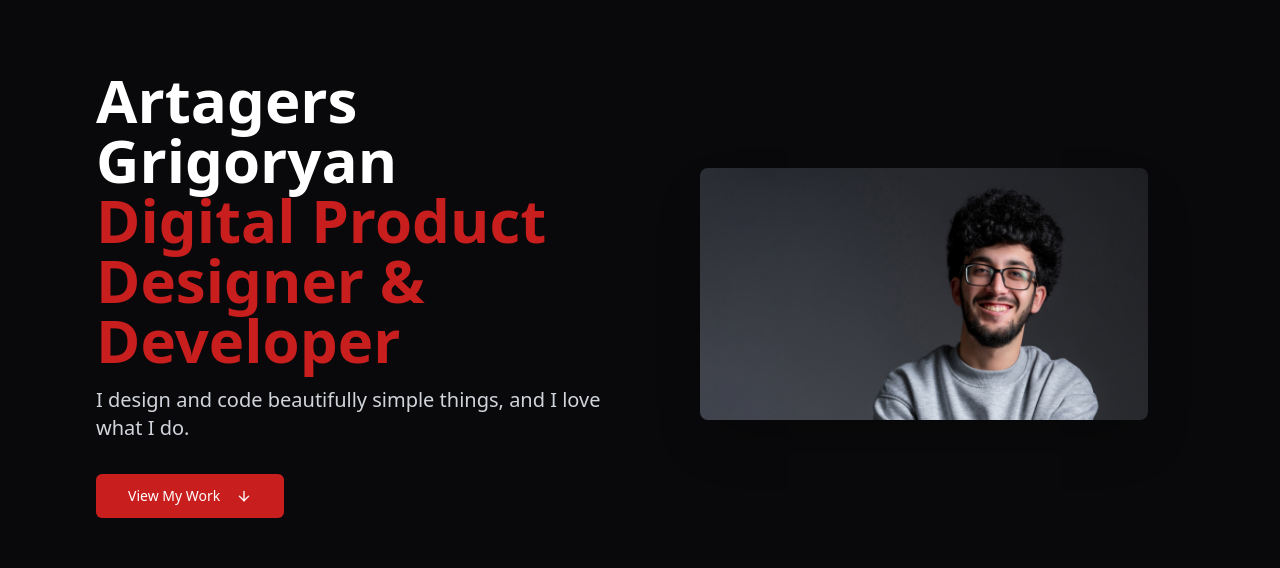
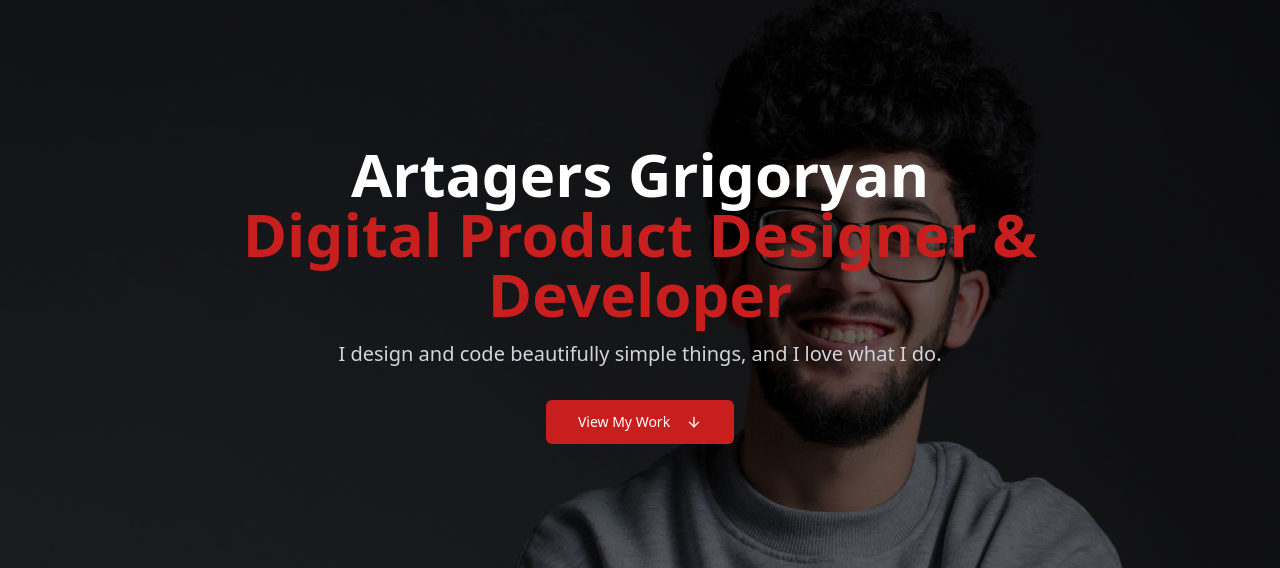
Before and after one commit to artagersgrigoryan/portfolio-test, a React (Vite) app: page / in a window 1280 px wide. Shown: the part 151-719 px from the top of the page. Built offline with nearby package versions, Linux system fonts and the light colour scheme; no server answers; the database is empty.

Commit message:
[dyad] Using user's image as hero background - wrote 1 file(s)

```diff
--- a/src/components/Hero.tsx
+++ b/src/components/Hero.tsx
@@ -38,10 +38,14 @@ const buttonVariants = {
 
 export const Hero = () => {
   return (
-    <section className="min-h-[calc(100vh-89px)] flex items-center py-20 px-4 md:px-8 lg:px-16">
-      <div className="container mx-auto grid md:grid-cols-2 gap-12 items-center">
+    <section
+      className="relative min-h-[calc(100vh-89px)] flex items-center justify-center text-center px-4 bg-cover bg-center"
+      style={{ backgroundImage: "url('/images/profile.jpg')" }}
+    >
+      <div className="absolute top-0 left-0 w-full h-full bg-black/60 z-10"></div>
+
       <motion.div
-          className="text-left"
+        className="relative z-20 max-w-4xl mx-auto"
         variants={containerVariants}
         initial="hidden"
         animate="visible"
@@ -55,13 +59,13 @@ export const Hero = () => {
           <span className="text-primary">Digital Product Designer & Developer</span>
         </motion.h1>
         <motion.p
-            className="text-lg md:text-xl text-gray-300 max-w-xl mb-8"
+          className="text-lg md:text-xl text-gray-300 max-w-2xl mx-auto mb-8"
           variants={itemVariants}
         >
           I design and code beautifully simple things, and I love what I do.
         </motion.p>
         <motion.div
-            className="flex justify-start gap-4"
+          className="flex justify-center gap-4"
           variants={buttonVariants}
         >
           <a href="#projects">
@@ -82,19 +86,6 @@ export const Hero = () => {
           </a>
         </motion.div>
       </motion.div>
-        <motion.div
-          className="flex justify-center order-first md:order-last"
-          initial={{ opacity: 0, scale: 0.8 }}
-          animate={{ opacity: 1, scale: 1 }}
-          transition={{ duration: 0.8, ease: "easeOut" }}
-        >
-          <img
-            src="/images/profile.jpg"
-            alt="Artagers Grigoryan"
-            className="rounded-lg shadow-2xl w-full max-w-md object-cover"
-          />
-        </motion.div>
-      </div>
     </section>
   );
 };
```
Lines whose indentation alone changed are shown as unchanged.
